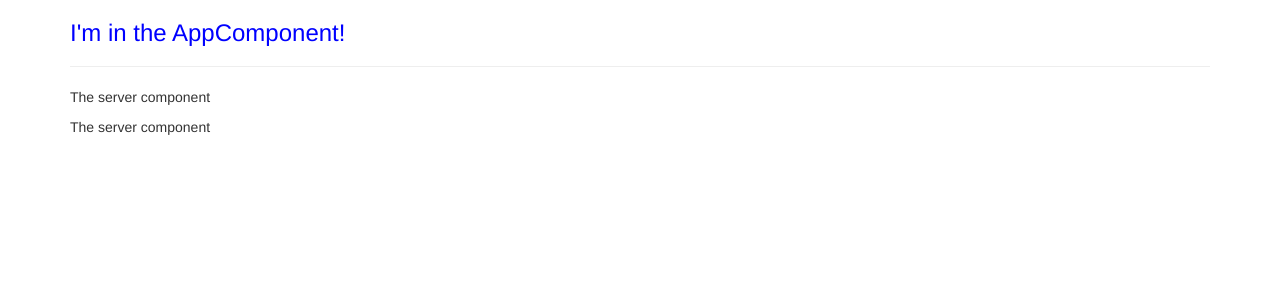
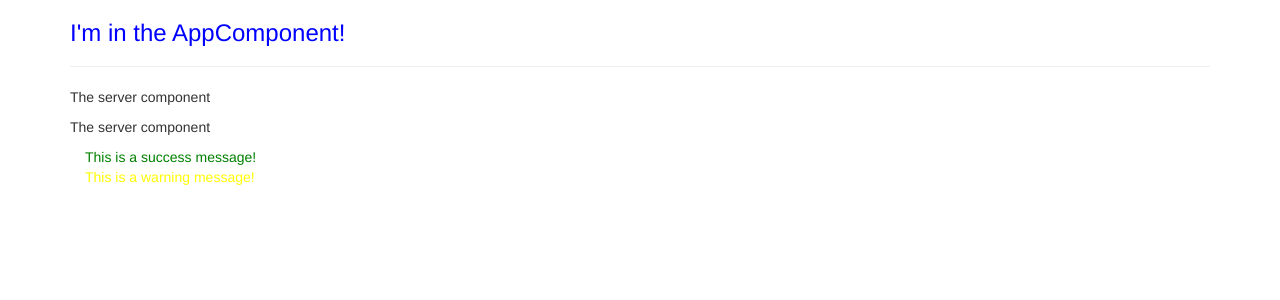
Before and after one commit to joechlanda/angular-guide, an Angular app: page / in a window 1280 px wide. Shown: the top 300 px of the page. Built offline with nearby package versions, Linux system fonts and the light colour scheme.

Commit message:
add success/warning components

```diff
--- a/src/app/app.component.html
+++ b/src/app/app.component.html
@@ -4,6 +4,8 @@
             <h3>I'm in the AppComponent!</h3>
             <hr>
             <app-servers></app-servers>
+            <app-success-alert></app-success-alert>
+            <app-warning-alert></app-warning-alert>
         </div>
     </div>
 </div>
--- a/src/app/app.module.ts
+++ b/src/app/app.module.ts
@@ -6,12 +6,16 @@
 import { AppComponent } from './app.component';
 import { ServerComponent } from './server/server.component';
 import { ServersComponent } from './servers/servers.component';
+import { WarningAlertComponent } from './warning-alert/warning-alert.component';
+import { SuccessAlertComponent } from './success-alert/success-alert.component';
 
 @NgModule({
   declarations: [
     AppComponent,
     ServerComponent,
-    ServersComponent
+    ServersComponent,
+    WarningAlertComponent,
+    SuccessAlertComponent
   ],
   imports: [
     BrowserModule,
--- /dev/null
+++ b/src/app/success-alert/success-alert.component.html
@@ -0,0 +1,5 @@
+<div class="container">
+  <span style="color:green">
+    This is a success message!
+  </span>
+</div>
--- /dev/null
+++ b/src/app/success-alert/success-alert.component.ts
@@ -0,0 +1,15 @@
+import { Component, OnInit } from '@angular/core';
+
+@Component({
+  selector: 'app-success-alert',
+  templateUrl: './success-alert.component.html',
+  styleUrls: ['./success-alert.component.css']
+})
+export class SuccessAlertComponent implements OnInit {
+
+  constructor() { }
+
+  ngOnInit() {
+  }
+
+}
--- /dev/null
+++ b/src/app/warning-alert/warning-alert.component.html
@@ -0,0 +1,5 @@
+<div class="container">
+  <span style="color:yellow">
+    This is a warning message!
+  </span>
+</div>
--- /dev/null
+++ b/src/app/warning-alert/warning-alert.component.ts
@@ -0,0 +1,15 @@
+import { Component, OnInit } from '@angular/core';
+
+@Component({
+  selector: 'app-warning-alert',
+  templateUrl: './warning-alert.component.html',
+  styleUrls: ['./warning-alert.component.css']
+})
+export class WarningAlertComponent implements OnInit {
+
+  constructor() { }
+
+  ngOnInit() {
+  }
+
+}
```
Also changed, not shown: src/app/success-alert/success-alert.component.css (added), src/app/warning-alert/warning-alert.component.css (added), 2 other files (tests, documents, lock files or other folders).
